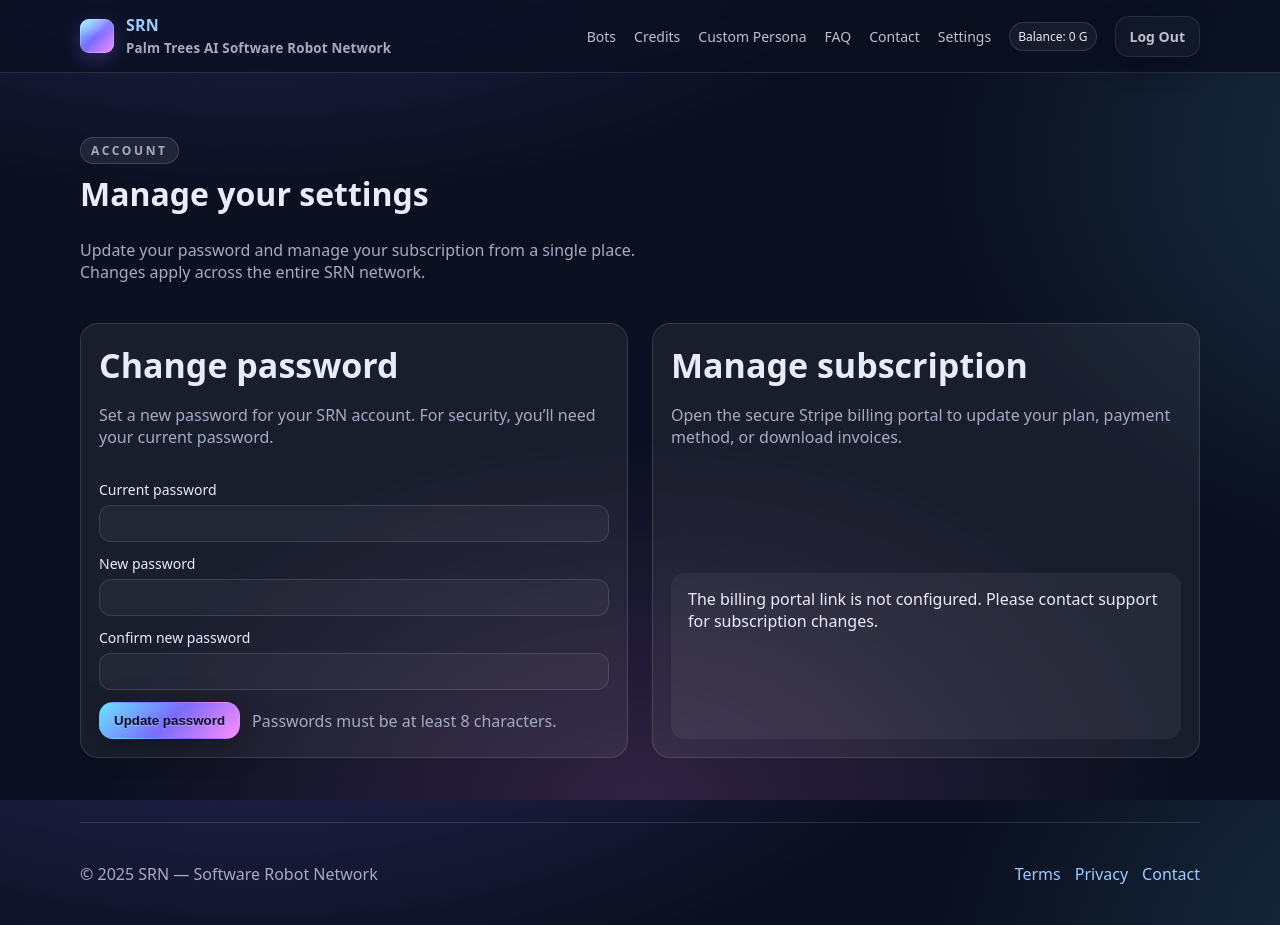
After one commit to jakins177/srnmain-site, a PHP site: page /pages/settings.php in a window 1280 px wide. The commit adds this page. Run offline with PHP 8.4, Linux system fonts and the light colour scheme; the visitor is signed in with stand-in values (Sample User, id 1).

Commit message:
Add account settings page with password and billing controls

```diff
--- a/assets/css/style.css
+++ b/assets/css/style.css
@@ -260,6 +260,60 @@ a:hover { text-decoration: underline }
   z-index: 1;
 }
 
+.settings-header {
+  display: grid;
+  gap: 8px;
+  margin-bottom: 24px;
+}
+
+.settings-grid {
+  display: grid;
+  gap: 24px;
+  margin-top: 24px;
+}
+
+@media (min-width: 880px) {
+  .settings-grid {
+    grid-template-columns: repeat(2, minmax(0, 1fr));
+  }
+}
+
+.settings-card {
+  gap: 16px;
+}
+
+.settings-card .settings-form {
+  display: grid;
+  gap: 12px;
+}
+
+.settings-card label {
+  display: grid;
+  gap: 6px;
+  font-size: 14px;
+}
+
+.settings-card input {
+  padding: 10px 12px;
+  border-radius: 12px;
+  border: 1px solid var(--border);
+  background: rgba(255,255,255,.04);
+  color: var(--text);
+}
+
+.settings-card input:focus {
+  outline: none;
+  border-color: rgba(158,203,255,.6);
+  box-shadow: 0 0 0 3px rgba(158,203,255,.18);
+}
+
+.settings-card .form-actions {
+  display: flex;
+  gap: 12px;
+  align-items: center;
+  flex-wrap: wrap;
+}
+
 .message {
   position: relative;
   z-index: 1;
--- /dev/null
+++ b/config/app.php
@@ -0,0 +1,6 @@
+<?php
+require_once __DIR__ . '/config.php';
+
+return [
+    'billing_portal_url' => getenv('STRIPE_BILLING_PORTAL_URL') ?: '',
+];
--- a/index.php
+++ b/index.php
@@ -45,6 +45,7 @@ if ($is_logged_in) {
         <a href="pages/contact.php">Contact</a>
 
         <?php if ($is_logged_in): ?>
+          <a href="pages/settings.php">Settings</a>
           <span class="chip">Balance: <?php echo number_format($gasergy_balance); ?> G</span>
           <a href="auth/logout.php" class="btn btn-ghost">Log Out</a>
         <?php else: ?>
--- a/pages/contact.php
+++ b/pages/contact.php
@@ -283,6 +283,7 @@ if ($_SERVER['REQUEST_METHOD'] === 'POST') {
         <a href="buy-gasergy.php#faq">FAQ</a>
         <a href="contact.php">Contact</a>
         <?php if ($is_logged_in): ?>
+          <a href="settings.php">Settings</a>
           <span class="chip">Balance: <?php echo number_format($gasergy_balance); ?> G</span>
           <a href="../auth/logout.php" class="btn btn-ghost">Log Out</a>
         <?php else: ?>
--- a/pages/policies.php
+++ b/pages/policies.php
@@ -43,6 +43,7 @@ if ($is_logged_in) {
         <a href="buy-gasergy.php#faq">FAQ</a>
         <a href="contact.php">Contact</a>
         <?php if ($is_logged_in): ?>
+          <a href="settings.php">Settings</a>
           <span class="chip">Balance: <?php echo number_format($gasergy_balance); ?> G</span>
           <a href="../auth/logout.php" class="btn btn-ghost">Log Out</a>
         <?php else: ?>
--- /dev/null
+++ b/pages/settings.php
@@ -0,0 +1,140 @@
+<?php
+session_start();
+
+$is_logged_in = isset($_SESSION['user_id']);
+
+if (!$is_logged_in) {
+    header('Location: ../auth.html?notice=login_required');
+    exit;
+}
+$gasergy_balance = 0;
+
+require_once __DIR__ . '/../config/db.php';
+$config = require __DIR__ . '/../config/app.php';
+$billing_portal_url = $config['billing_portal_url'] ?? '';
+
+try {
+    $stmt = $pdo->prepare('SELECT gasergy_balance FROM users WHERE id = ?');
+    $stmt->execute([$_SESSION['user_id']]);
+    $user = $stmt->fetch();
+    if ($user) {
+        $gasergy_balance = (int) $user['gasergy_balance'];
+    }
+} catch (PDOException $e) {
+    // Silently fail; balance will remain 0.
+}
+
+if (!isset($_SESSION['settings_csrf'])) {
+    $_SESSION['settings_csrf'] = bin2hex(random_bytes(32));
+}
+$csrf_token = $_SESSION['settings_csrf'];
+
+$feedback = $_SESSION['settings_feedback'] ?? null;
+if ($feedback) {
+    unset($_SESSION['settings_feedback']);
+}
+?>
+<!DOCTYPE html>
+<html lang="en">
+<head>
+  <meta charset="utf-8" />
+  <meta name="viewport" content="width=device-width, initial-scale=1" />
+  <title>Account Settings • SRN</title>
+  <meta name="description" content="Manage your SRN account settings, update your password, and access the billing portal.">
+  <link rel="stylesheet" href="../assets/css/style.css">
+</head>
+<body data-base-path="../">
+  <nav class="nav">
+    <div class="container nav-inner">
+      <a href="../index.php" class="brand">
+        <div class="logo" aria-hidden="true"></div>
+        <div>
+          <div>SRN</div>
+          <small style="color:var(--muted); font-weight:600">Palm Trees AI Software Robot Network</small>
+        </div>
+      </a>
+      <div class="nav-links">
+        <a href="../index.php#bots">Bots</a>
+        <a href="buy-gasergy.php">Credits</a>
+        <a href="../index.php#builder">Custom Persona</a>
+        <a href="buy-gasergy.php#faq">FAQ</a>
+        <a href="contact.php">Contact</a>
+        <a href="settings.php" aria-current="page">Settings</a>
+        <span class="chip">Balance: <?php echo number_format($gasergy_balance); ?> G</span>
+        <a href="../auth/logout.php" class="btn btn-ghost">Log Out</a>
+      </div>
+    </div>
+  </nav>
+
+  <main class="section container" style="padding-top:4rem; padding-bottom:4rem;">
+    <header class="settings-header">
+      <span class="eyebrow">Account</span>
+      <h1 style="margin: 0;">Manage your settings</h1>
+      <p class="subtle" style="max-width: 600px;">Update your password and manage your subscription from a single place. Changes apply across the entire SRN network.</p>
+    </header>
+
+    <?php if (!empty($feedback) && !empty($feedback['message'])): ?>
+      <div class="message <?php echo $feedback['type'] === 'success' ? 'success' : 'error'; ?>" role="status">
+        <?php echo htmlspecialchars($feedback['message'], ENT_QUOTES, 'UTF-8'); ?>
+      </div>
+    <?php endif; ?>
+
+    <section class="settings-grid">
+      <article class="hero-card settings-card" aria-labelledby="changePasswordTitle">
+        <div>
+          <h2 id="changePasswordTitle" style="margin:0;">Change password</h2>
+          <p class="subtle">Set a new password for your SRN account. For security, you&rsquo;ll need your current password.</p>
+        </div>
+        <form action="../auth/change_password.php" method="POST" class="settings-form">
+          <input type="hidden" name="csrf_token" value="<?php echo htmlspecialchars($csrf_token, ENT_QUOTES, 'UTF-8'); ?>">
+          <label>
+            Current password
+            <input type="password" name="current_password" autocomplete="current-password" required>
+          </label>
+          <label>
+            New password
+            <input type="password" name="new_password" autocomplete="new-password" minlength="8" required>
+          </label>
+          <label>
+            Confirm new password
+            <input type="password" name="confirm_password" autocomplete="new-password" minlength="8" required>
+          </label>
+          <div class="form-actions">
+            <button type="submit" class="btn btn-primary">Update password</button>
+            <span class="subtle">Passwords must be at least 8 characters.</span>
+          </div>
+        </form>
+      </article>
+
+      <article class="hero-card settings-card" aria-labelledby="manageSubscriptionTitle">
+        <div>
+          <h2 id="manageSubscriptionTitle" style="margin:0;">Manage subscription</h2>
+          <p class="subtle">Open the secure Stripe billing portal to update your plan, payment method, or download invoices.</p>
+        </div>
+        <?php if ($billing_portal_url): ?>
+          <a class="btn btn-primary" href="<?php echo htmlspecialchars($billing_portal_url, ENT_QUOTES, 'UTF-8'); ?>" target="_blank" rel="noopener">Open billing portal</a>
+          <p class="subtle">The portal opens in a new tab provided by Stripe.</p>
+        <?php else: ?>
+          <div class="message" style="margin:0;">The billing portal link is not configured. Please contact support for subscription changes.</div>
+        <?php endif; ?>
+      </article>
+    </section>
+  </main>
+
+  <footer class="container">
+    <div style="display:flex; align-items:center; justify-content:space-between; gap:12px; flex-wrap:wrap">
+      <div>© <span id="year"></span> SRN — Software Robot Network</div>
+      <div style="display:flex; gap:14px">
+        <a href="policies.php">Terms</a>
+        <a href="policies.php">Privacy</a>
+        <a href="contact.php">Contact</a>
+      </div>
+    </div>
+  </footer>
+
+  <script>
+    window.isUserLoggedIn = <?php echo json_encode($is_logged_in); ?>;
+  </script>
+  <script type="module" src="../assets/js/app.js"></script>
+</body>
+</html>
```
Also changed, not shown: auth/change_password.php (added, +75 -0 lines), pages/buy-gasergy.php (+7 -1 lines), 1 other file.
